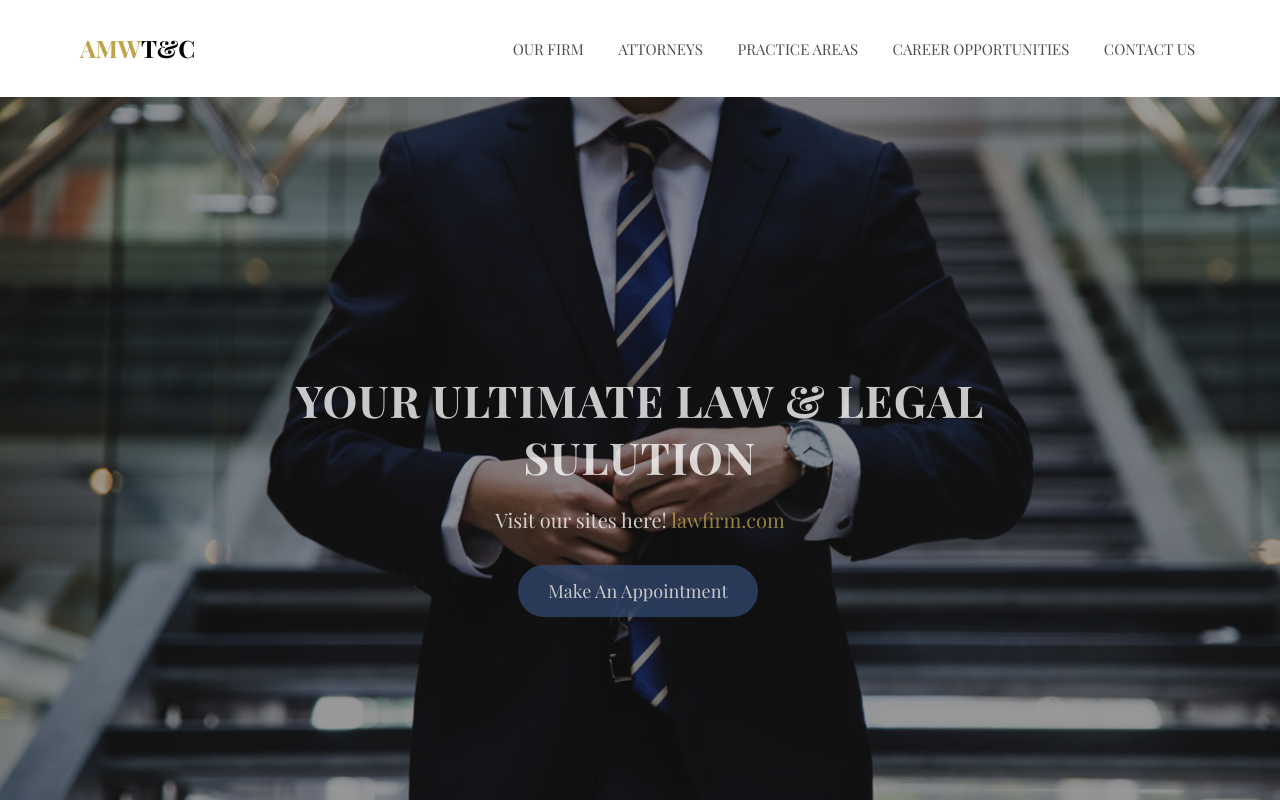
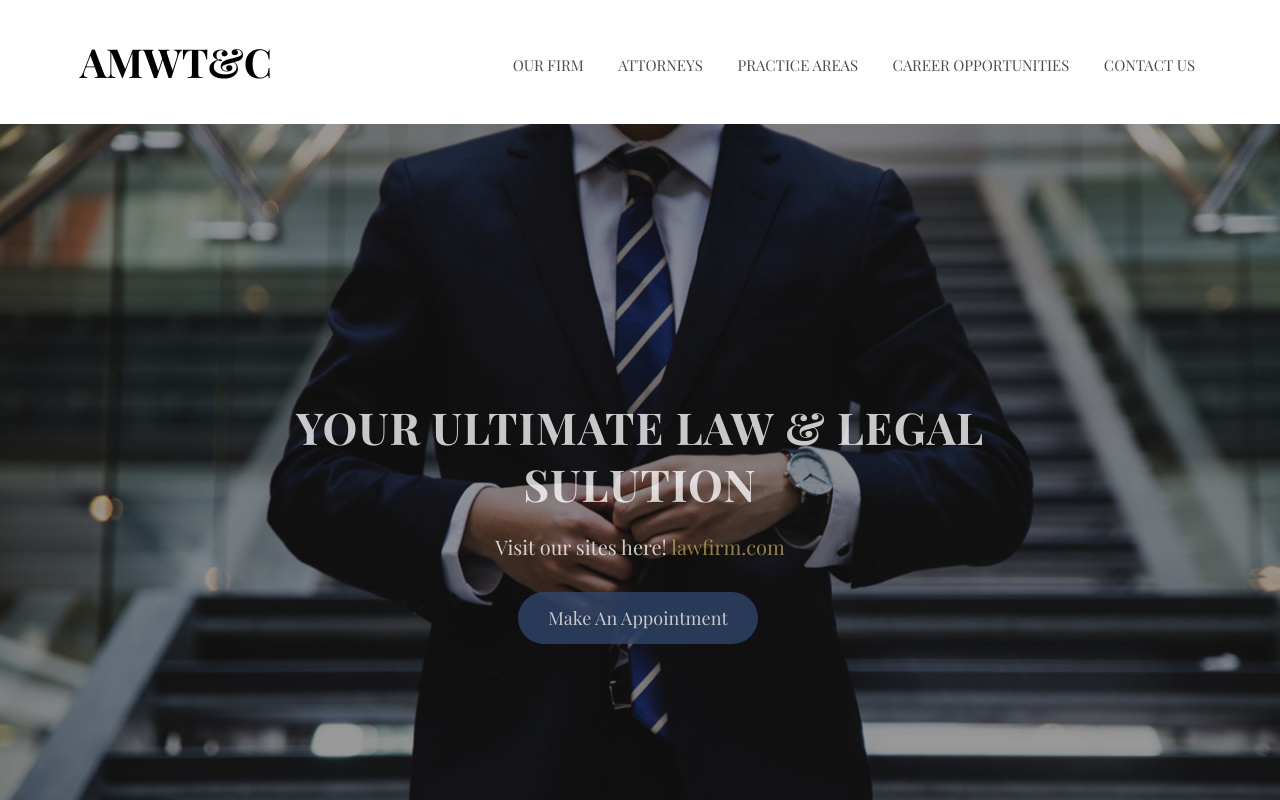
Before and after one commit to Robertfarb/agajanian-law, a plain HTML site: page index.html in a window 1280 px wide. Shown: the top 800 px of the page. Drawn offline with nearby package versions, Linux system fonts and the light colour scheme; files whose address does not match are found by name.

Commit message:
Update header logo

```diff
--- a/css/style.css
+++ b/css/style.css
@@ -77,7 +77,7 @@ h1, h2, h3, h4, h5, h6, figure {
   padding: 28px 0; }
 
 .colorlib-nav #colorlib-logo {
-  font-size: 24px;
+  font-size: 40px;
   margin: 0;
   padding: 0;
   text-transform: uppercase;
@@ -85,9 +85,7 @@ h1, h2, h3, h4, h5, h6, figure {
   font-weight: 700;
   font-family: "Playfair Display", Georgia, serif; }
   .colorlib-nav #colorlib-logo a {
-    color: #bea34d; }
-    .colorlib-nav #colorlib-logo a span {
-      color: #000; }
+    color: #000; }
 
 .colorlib-nav a {
   padding: 5px 10px;
@@ -1301,3 +1299,8 @@ h1, h2, h3, h4, h5, h6, figure {
     min-height: 60px;
   }
 }
+
+.flex-header {
+  display: flex;
+  align-items: center;
+}
--- a/index.html
+++ b/index.html
@@ -59,9 +59,9 @@
 	<nav class="colorlib-nav" role="navigation">
 		<div class="top-menu">
 			<div class="container">
-				<div class="row">
+				<div class="row flex-header">
 					<div class="col-md-2">
-						<div id="colorlib-logo"><a href="index.html">AMW<span>T&C</span></a></div>
+						<div id="colorlib-logo"><a href="index.html">AMWT&C</a></div>
 					</div>
 						<div class="col-md-10 text-right menu-1">
 							<ul>
```
Also changed, not shown: attorneys.html (+2 -2 lines), blog.html (+2 -2 lines), careers.html (+2 -2 lines), contact.html (+2 -2 lines), firm.html (+1 -1 lines), practice.html (+2 -2 lines).
